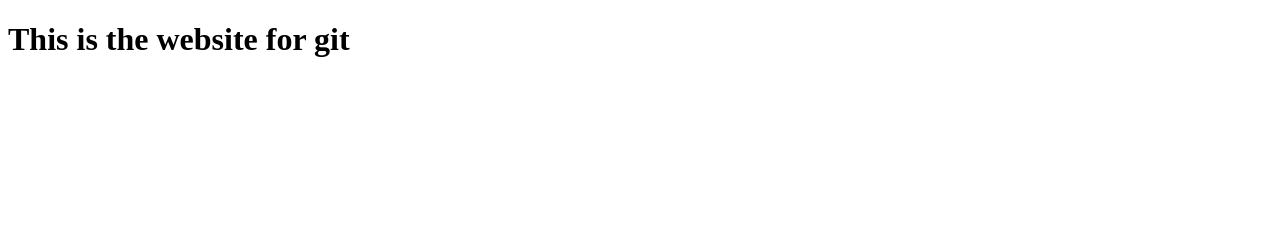
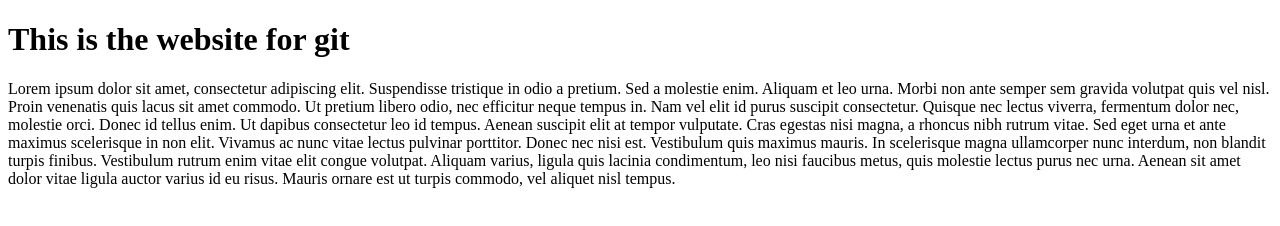
Before and after one commit to riefky-bayu-zetta/zetta_git_day1, a plain HTML site: page Index.html in a window 1280 px wide. Drawn offline with Linux system fonts and the light colour scheme.

Commit message:
- Add Pharapgraph in index

```diff
--- a/Index.html
+++ b/Index.html
@@ -9,6 +9,9 @@
 
 <body>
   <h1> This is the website for git </h1>
+  <p>Lorem ipsum dolor sit amet, consectetur adipiscing elit. Suspendisse tristique in odio a pretium. Sed a molestie enim. Aliquam et leo urna. Morbi non ante semper sem gravida volutpat quis vel nisl. Proin venenatis quis lacus sit amet commodo. Ut pretium libero odio, nec efficitur neque tempus in. Nam vel elit id purus suscipit consectetur. Quisque nec lectus viverra, fermentum dolor nec, molestie orci. Donec id tellus enim.
+
+    Ut dapibus consectetur leo id tempus. Aenean suscipit elit at tempor vulputate. Cras egestas nisi magna, a rhoncus nibh rutrum vitae. Sed eget urna et ante maximus scelerisque in non elit. Vivamus ac nunc vitae lectus pulvinar porttitor. Donec nec nisi est. Vestibulum quis maximus mauris. In scelerisque magna ullamcorper nunc interdum, non blandit turpis finibus. Vestibulum rutrum enim vitae elit congue volutpat. Aliquam varius, ligula quis lacinia condimentum, leo nisi faucibus metus, quis molestie lectus purus nec urna. Aenean sit amet dolor vitae ligula auctor varius id eu risus. Mauris ornare est ut turpis commodo, vel aliquet nisl tempus.</p>
 </body>
 
 </html>
```
